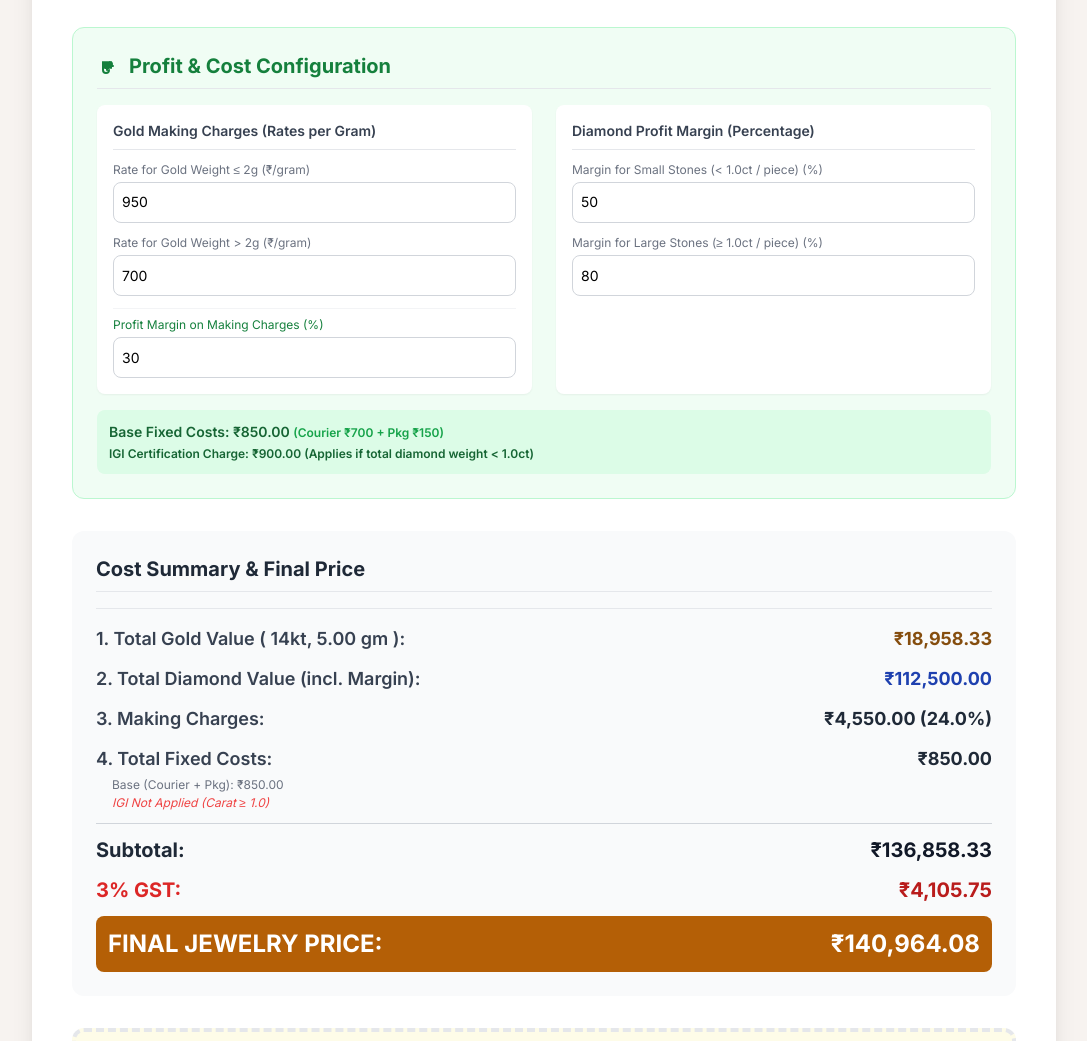
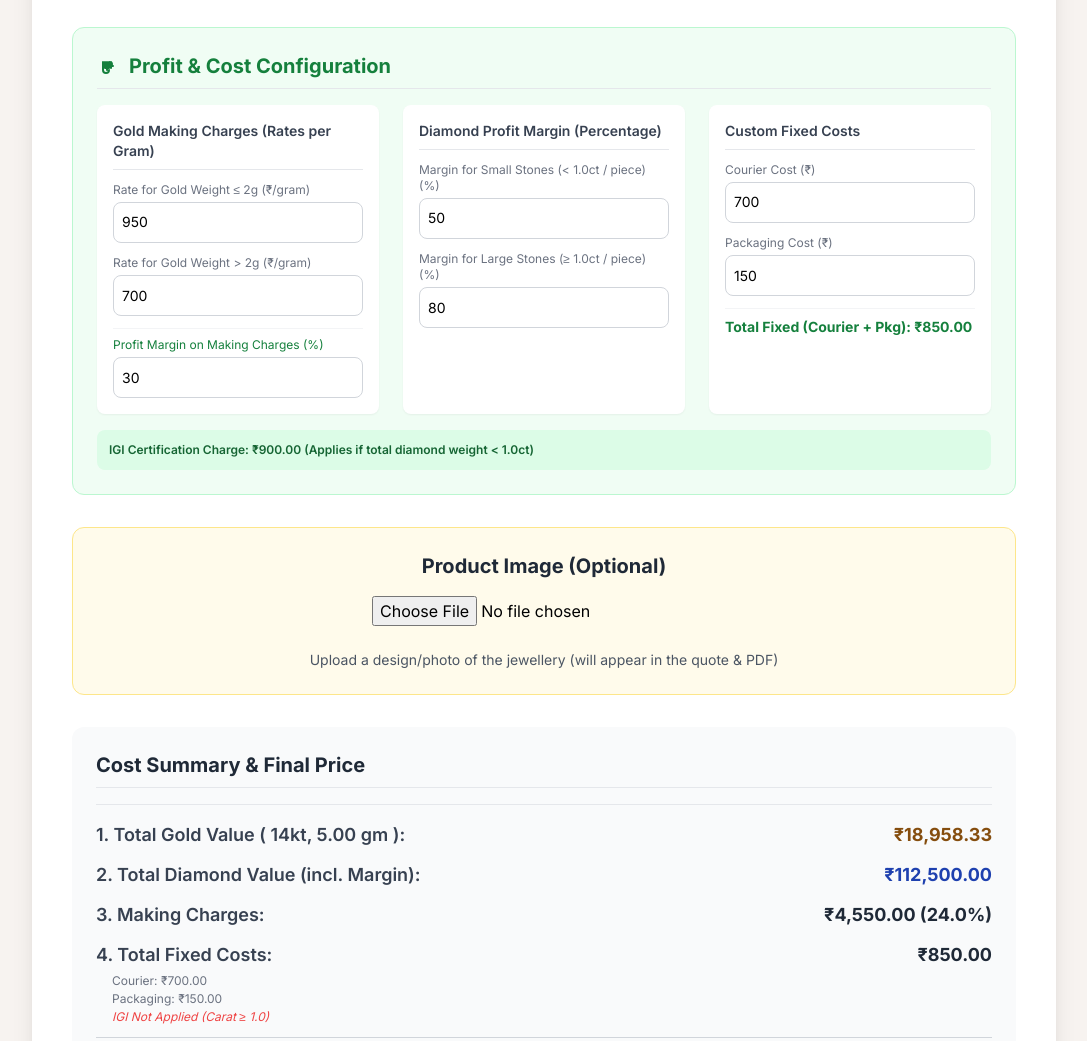
Before and after one commit to oriondiamonds/calc, a plain HTML site: page index.html in a window 1280 px wide. Shown: the part 840-1881 px from the top of the page, without its empty margins (96-1183 px from the left). Drawn offline with nearby package versions, Linux system fonts and the light colour scheme.

Commit message:
Updated fixed costs and added image addition

```diff
--- a/index.html
+++ b/index.html
@@ -351,7 +351,7 @@
           Profit & Cost Configuration
         </h2>
 
-        <div class="grid grid-cols-1 md:grid-cols-2 gap-6">
+        <div class="grid grid-cols-1 md:grid-cols-3 gap-6">
           <div class="space-y-3 p-4 bg-white rounded-lg shadow-sm">
             <h3 class="font-semibold text-sm text-gray-700 border-b pb-2">
               Gold Making Charges (Rates per Gram)
@@ -451,18 +451,86 @@
               />
             </div>
           </div>
+
+          <!-- New Custom Fixed Costs -->
+          <div class="space-y-3 p-4 bg-white rounded-lg shadow-sm">
+            <h3 class="font-semibold text-sm text-gray-700 border-b pb-2">
+              Custom Fixed Costs
+            </h3>
+            <div>
+              <label
+                for="courierCost"
+                class="block text-xs font-medium text-gray-500 mb-1"
+              >
+                Courier Cost (₹)
+              </label>
+              <input
+                type="number"
+                id="courierCost"
+                value="700"
+                min="0"
+                oninput="calculatePrice()"
+                class="input-field w-full text-sm"
+                placeholder="e.g. 700"
+              />
+            </div>
+            <div>
+              <label
+                for="packagingCost"
+                class="block text-xs font-medium text-gray-500 mb-1"
+              >
+                Packaging Cost (₹)
+              </label>
+              <input
+                type="number"
+                id="packagingCost"
+                value="150"
+                min="0"
+                oninput="calculatePrice()"
+                class="input-field w-full text-sm"
+                placeholder="e.g. 150"
+              />
+            </div>
+            <div
+              class="pt-2 border-t border-gray-100 text-sm font-bold text-green-700"
+            >
+              Total Fixed (Courier + Pkg): ₹<span id="totalBaseFixed"
+                >850.00</span
+              >
+            </div>
+          </div>
         </div>
 
         <div class="mt-4 p-3 bg-green-100 rounded-lg text-sm text-green-800">
-          <p class="font-semibold">
-            Base Fixed Costs: ₹850.00
-            <span class="text-xs text-green-600"
-              >(Courier ₹700 + Pkg ₹150)</span
-            >
-          </p>
-          <p class="text-xs font-semibold text-green-800 mt-1">
+          <p class="text-xs font-semibold text-green-800">
             IGI Certification Charge: ₹900.00 (Applies if total diamond weight
             &lt; 1.0ct)
+          </p>
+        </div>
+      </div>
+
+      <!-- ==================== OPTIONAL IMAGE UPLOAD ==================== -->
+      <div class="mt-8 p-6 bg-amber-50 rounded-xl border border-amber-200">
+        <h2 class="text-xl font-bold text-gray-800 mb-4 text-center">
+          Product Image (Optional)
+        </h2>
+        <div class="flex flex-col items-center">
+          <input
+            type="file"
+            id="productImageInput"
+            accept="image/*"
+            class="mb-4"
+          />
+          <div id="imagePreviewContainer" class="max-w-md w-full hidden">
+            <img
+              id="productImagePreview"
+              class="rounded-lg shadow-lg max-h-96 w-full object-contain"
+              alt="Product preview"
+            />
+          </div>
+          <p class="text-sm text-gray-600 mt-2">
+            Upload a design/photo of the jewellery (will appear in the quote &
+            PDF)
           </p>
         </div>
       </div>
@@ -640,6 +708,7 @@
       <p class="text-xs text-center text-gray-400 mt-6">
         Calculations use the selected gold purity for the final total.
       </p>
+
       <!-- ==================== DOWNLOAD PDF BUTTON ==================== -->
       <div class="mt-6 text-center">
         <button
@@ -651,7 +720,6 @@
         </button>
       </div>
     </div>
-    <!-- ==================== DOWNLOAD PDF BUTTON ==================== -->
 
     <!-- ==================== JAVASCRIPT ==================== -->
     <script>
@@ -668,11 +736,33 @@
         "10kt": 10 / 24,
         "9kt": 0.375,
       };
-      const BASE_FIXED_COSTS = 850;
       const IGI_CHARGE = 900;
       const GST_RATE = 0.03;
       const MAX_DIAMONDS = 5;
       let diamondCount = 1;
+
+      // ---------- Image Preview ----------
+      document
+        .getElementById("productImageInput")
+        .addEventListener("change", function (e) {
+          const file = e.target.files[0];
+          const previewContainer = document.getElementById(
+            "imagePreviewContainer"
+          );
+          const previewImg = document.getElementById("productImagePreview");
+
+          if (file) {
+            const reader = new FileReader();
+            reader.onload = function (ev) {
+              previewImg.src = ev.target.result;
+              previewContainer.classList.remove("hidden");
+            };
+            reader.readAsDataURL(file);
+          } else {
+            previewContainer.classList.add("hidden");
+            previewImg.src = "";
+          }
+        });
 
       // ---------- Add Diamond Row ----------
       function addDiamondRow() {
@@ -743,11 +833,19 @@
           }
         }
 
-        // ----- Fixed Costs & IGI -----
+        // ----- Custom Fixed Costs -----
+        const courierCost = getNum("courierCost");
+        const packagingCost = getNum("packagingCost");
+        const baseFixedCost = courierCost + packagingCost;
+
+        document.getElementById("totalBaseFixed").textContent =
+          formatCurrency(baseFixedCost);
+
+        // ----- IGI -----
         let igiApplied = 0;
-        let fixedBreakdown = `<li>Base (Courier + Pkg): ₹${formatCurrency(
-          BASE_FIXED_COSTS
-        )}</li>`;
+        let fixedBreakdown = `<li>Courier: ₹${formatCurrency(
+          courierCost
+        )}</li><li>Packaging: ₹${formatCurrency(packagingCost)}</li>`;
         if (totalCarats > 0 && totalCarats < 1) {
           igiApplied = IGI_CHARGE;
           fixedBreakdown += `<li class="text-green-600 font-semibold">IGI Certification (Carat &lt; 1.0): ₹${formatCurrency(
@@ -758,7 +856,7 @@
         } else {
           fixedBreakdown += `<li>IGI Not Applicable (No Diamonds)</li>`;
         }
-        const totalFixedCost = BASE_FIXED_COSTS + igiApplied;
+        const totalFixedCost = baseFixedCost + igiApplied;
 
         // ----- Totals -----
         const subtotal =
@@ -775,7 +873,6 @@
           makingPct = (totalMakingCharges / totalGoldCost) * 100;
 
         // ----- INTERNAL DISPLAY -----
-        // Gold
         document.getElementById("gold24ktValue").textContent =
           formatCurrency(goldValue24kt);
         ["9kt", "10kt", "14kt", "18kt"].forEach((k) => {
@@ -797,7 +894,6 @@
         document.getElementById("totalGoldCost").textContent =
           formatCurrency(totalGoldCost);
 
-        // Diamond
         document.getElementById("totalCarats").textContent =
           totalCarats.toFixed(2);
         document.getElementById("totalBaseDiamondValue").textContent =
@@ -807,7 +903,6 @@
         document.getElementById("totalDiamondCost").textContent =
           formatCurrency(finalDiamondPrice);
 
-        // Making
         document.getElementById("totalMakingCharges").textContent =
           formatCurrency(totalMakingCharges);
         document.getElementById("makingPercent").textContent =
@@ -815,13 +910,11 @@
         document.getElementById("customerMakingPercent").textContent =
           makingPct.toFixed(1);
 
-        // Fixed
         document.getElementById("fixedCostBreakdown").innerHTML =
           fixedBreakdown;
         document.getElementById("totalFixedCost").textContent =
           formatCurrency(totalFixedCost);
 
-        // Summary
         document.getElementById("subtotalBeforeGST").textContent =
           formatCurrency(subtotal);
         document.getElementById("gstValue").textContent = formatCurrency(gst);
@@ -838,18 +931,14 @@
         document.getElementById("customerMakingCharges").textContent =
           formatCurrency(totalMakingCharges);
 
-        // Diamond line includes fixed cost
-        const diamondWithFixed =
-          finalDiamondPrice + BASE_FIXED_COSTS + igiApplied;
+        const diamondWithFixed = finalDiamondPrice + baseFixedCost + igiApplied;
         document.getElementById("customerDiamondWithFixed").textContent =
           formatCurrency(diamondWithFixed);
 
-        // Carat inline comma list
         const caratListStr = caratList.length > 0 ? caratList.join(", ") : "-";
         document.getElementById("customerDiamondCarats").textContent =
           caratListStr;
 
-        // Same subtotal / GST / final as internal
         document.getElementById("customerSubtotalBeforeGST").textContent =
           formatCurrency(subtotal);
         document.getElementById("customerGstValue").textContent =
@@ -857,7 +946,7 @@
         document.getElementById("customerFinalTotalPrice").textContent =
           formatCurrency(finalTotal);
 
-        // ----- PRODUCT NAME (OPTIONAL) -----
+        // ----- PRODUCT NAME -----
         const productInputEl = document.getElementById("productName");
         if (productInputEl) {
           const productName = productInputEl.value.trim();
@@ -877,12 +966,10 @@
       }
 
       // ---------- Download PDF ----------
-      // ---------- Download PDF ----------
       async function downloadPDF() {
         const button = document.getElementById("downloadPdfButton");
         const originalText = button.innerHTML;
 
-        // Show loading state
         button.innerHTML =
           '<svg class="animate-spin h-5 w-5 mx-auto" viewBox="0 0 24 24"><circle class="opacity-25" cx="12" cy="12" r="10" stroke="currentColor" stroke-width="4" fill="none"></circle><path class="opacity-75" fill="currentColor" d="M4 12a8 8 0 018-8V0C5.373 0 0 5.373 0 12h4zm2 5.291A7.962 7.962 0 014 12H0c0 3.042 1.135 5.824 3 7.938l3-2.647z"></path></svg>';
         button.disabled = true;
@@ -890,7 +977,7 @@
         try {
           const element = document.querySelector(".card");
 
-          // Temporarily replace inputs with divs for proper rendering
+          // Temporarily replace inputs/selects with divs for clean PDF rendering
           const inputs = element.querySelectorAll("input, select");
           const inputReplacements = [];
 
@@ -906,7 +993,6 @@
             div.style.display = "flex";
             div.style.alignItems = "center";
 
-            // Get display text
             let displayText = "";
             if (input.tagName === "SELECT") {
               displayText = input.options[input.selectedIndex]?.text || "";
@@ -919,7 +1005,6 @@
             input.parentNode.replaceChild(div, input);
           });
 
-          // Generate canvas from the card element
           const canvas = await html2canvas(element, {
             scale: 2,
             useCORS: true,
@@ -929,14 +1014,13 @@
             windowHeight: element.scrollHeight,
           });
 
-          // Restore original inputs
+          // Restore inputs
           inputReplacements.forEach(({ original, replacement }) => {
             replacement.parentNode.replaceChild(original, replacement);
           });
 
-          // Get dimensions
-          const imgWidth = 210; // A4 width in mm
-          const pageHeight = 297; // A4 height in mm
+          const imgWidth = 210;
+          const pageHeight = 297;
           const imgHeight = (canvas.height * imgWidth) / canvas.width;
           let heightLeft = imgHeight;
 
@@ -945,11 +1029,9 @@
           const pdf = new jsPDF("p", "mm", "a4");
           let position = 0;
 
-          // Add first page
           pdf.addImage(imgData, "PNG", 0, position, imgWidth, imgHeight);
           heightLeft -= pageHeight;
 
-          // Add additional pages if needed
           while (heightLeft > 0) {
             position = heightLeft - imgHeight;
             pdf.addPage();
@@ -957,7 +1039,6 @@
             heightLeft -= pageHeight;
           }
 
-          // Get product name for filename
           const productName = document
             .getElementById("productName")
             .value.trim();
@@ -970,11 +1051,11 @@
           console.error("Error generating PDF:", error);
           alert("Error generating PDF. Please try again.");
         } finally {
-          // Restore button
           button.innerHTML = originalText;
           button.disabled = false;
         }
       }
+
       // ---------- Init ----------
       window.onload = function () {
         const sel = document.getElementById("goldKaratSelect");
@@ -985,17 +1066,14 @@
           const row1 = document.getElementById("diamondRow1").cloneNode(true);
           row1.id = `diamondRow${i}`;
           row1.classList.add("hidden");
-          // update ids
           row1.querySelectorAll("[id]").forEach((el) => {
             const oldId = el.id;
             const newId = oldId.replace(/\d+$/, i);
             el.id = newId;
             if (el.tagName === "LABEL") el.setAttribute("for", newId);
           });
-          // update heading
           const heading = row1.querySelector("h3");
           if (heading) heading.textContent = `Diamond Type ${i}`;
-          // reset values
           row1.querySelectorAll("input").forEach((inp) => (inp.value = "0"));
           row1.querySelector("span[id^='cost']").textContent = "0.00";
           document.getElementById("diamondInputsContainer").appendChild(row1);
```
